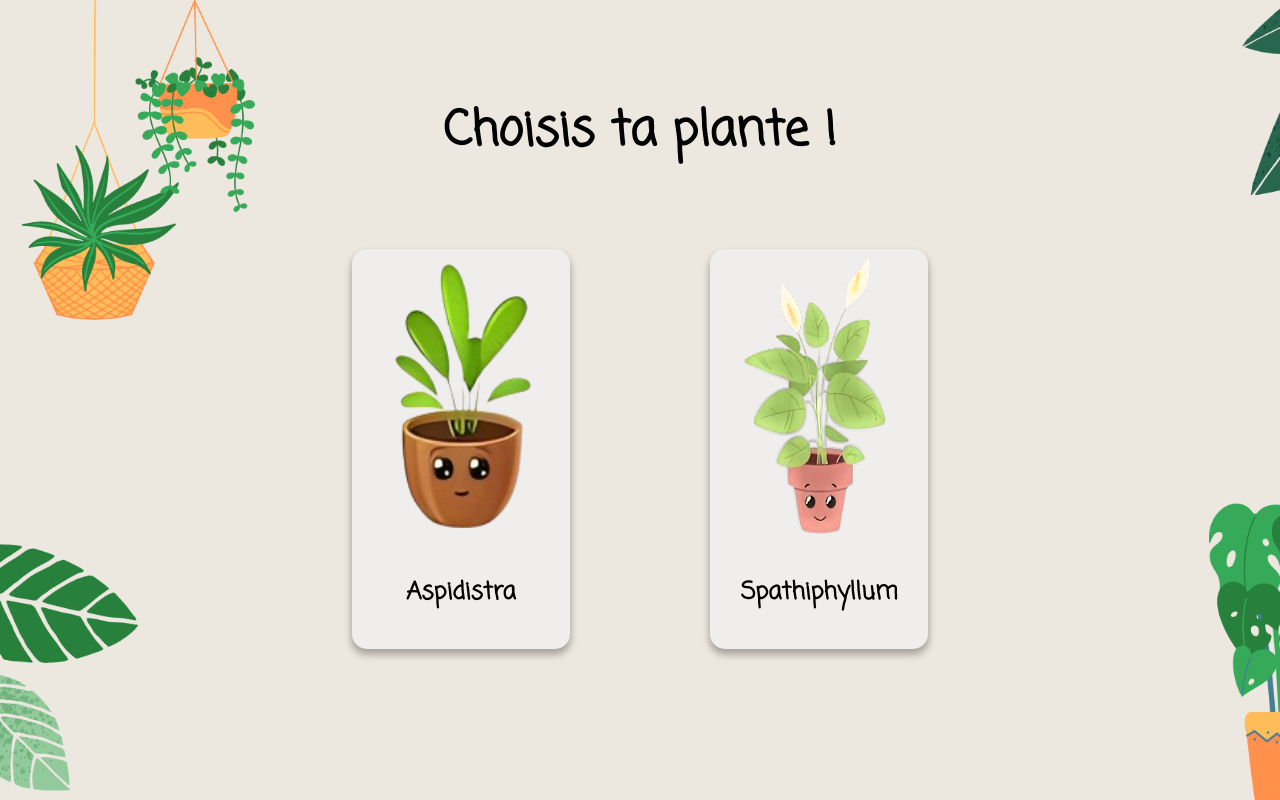
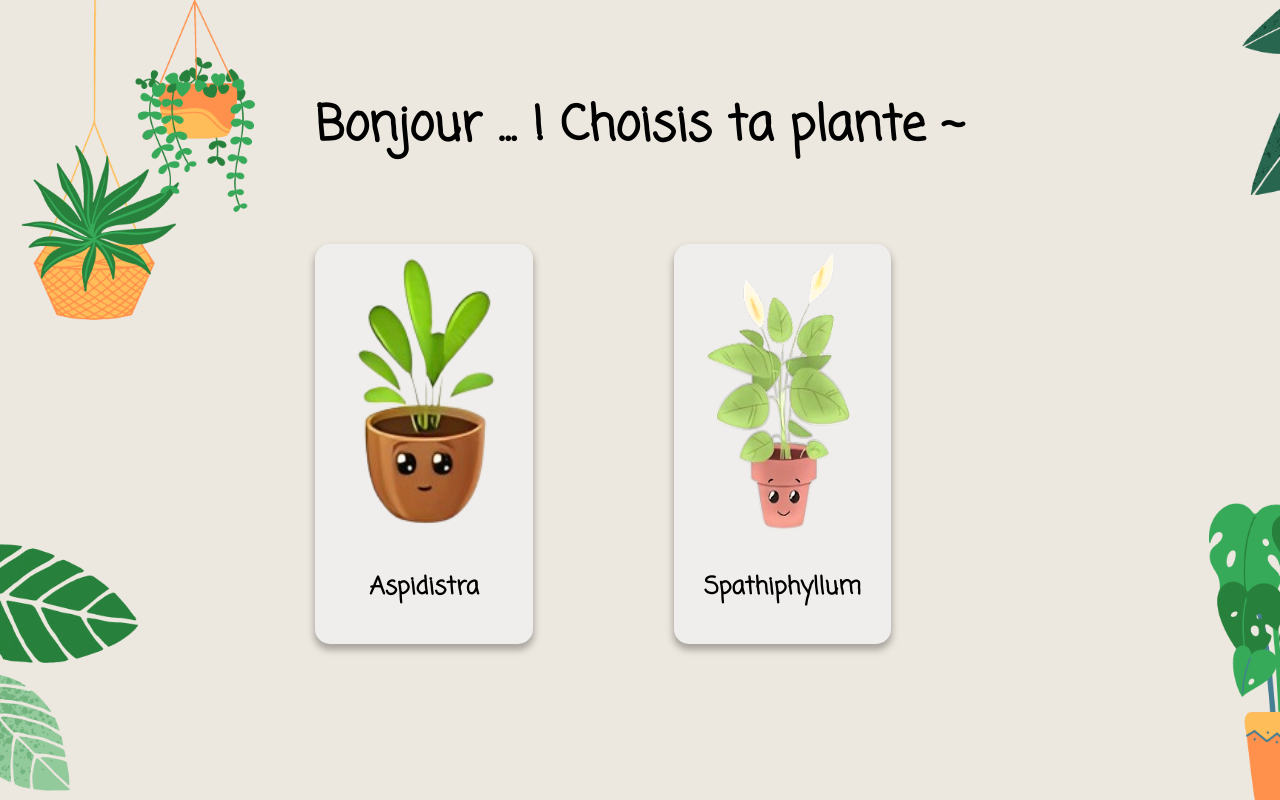
Before and after one commit to TessaFondeur/Checkpoint4-PlantsUp, a React (Vite) app in the folder frontend/: page /chooseplant in a window 1280 px wide. Built offline with nearby package versions, Linux system fonts and the light colour scheme.

Commit message:
Try to get the ID of the user I just create, not done.

```diff
--- a/frontend/src/components/choicecomponent/PlantChoice.jsx
+++ b/frontend/src/components/choicecomponent/PlantChoice.jsx
@@ -18,7 +18,7 @@ export default function PlantChoice() {
   return (
     <div className="container-global-plants">
       <div className="title-choose-plants">
-        <h1>Choisis ta plante !</h1>
+        <h1>Bonjour ... ! Choisis ta plante ~</h1>
       </div>
       <div className="container-plants">
         {data.map(
--- a/frontend/src/components/login/Login.jsx
+++ b/frontend/src/components/login/Login.jsx
@@ -17,6 +17,7 @@ export default function Login() {
       [event.target.name]: event.target.value,
     }));
   };
+  // const [createdUserId, setCreatedUserId] = useState(null);
 
   const navigate = useNavigate();
 
@@ -24,6 +25,8 @@ export default function Login() {
     axios
       .post(`${import.meta.env.VITE_BACKEND_URL}/user`, loginData)
       .then(() => {
+        // const userId = response.data.id;
+        // setCreatedUserId(userId);
         navigate("/chooseplant");
       })
       .catch((err) => {
```
